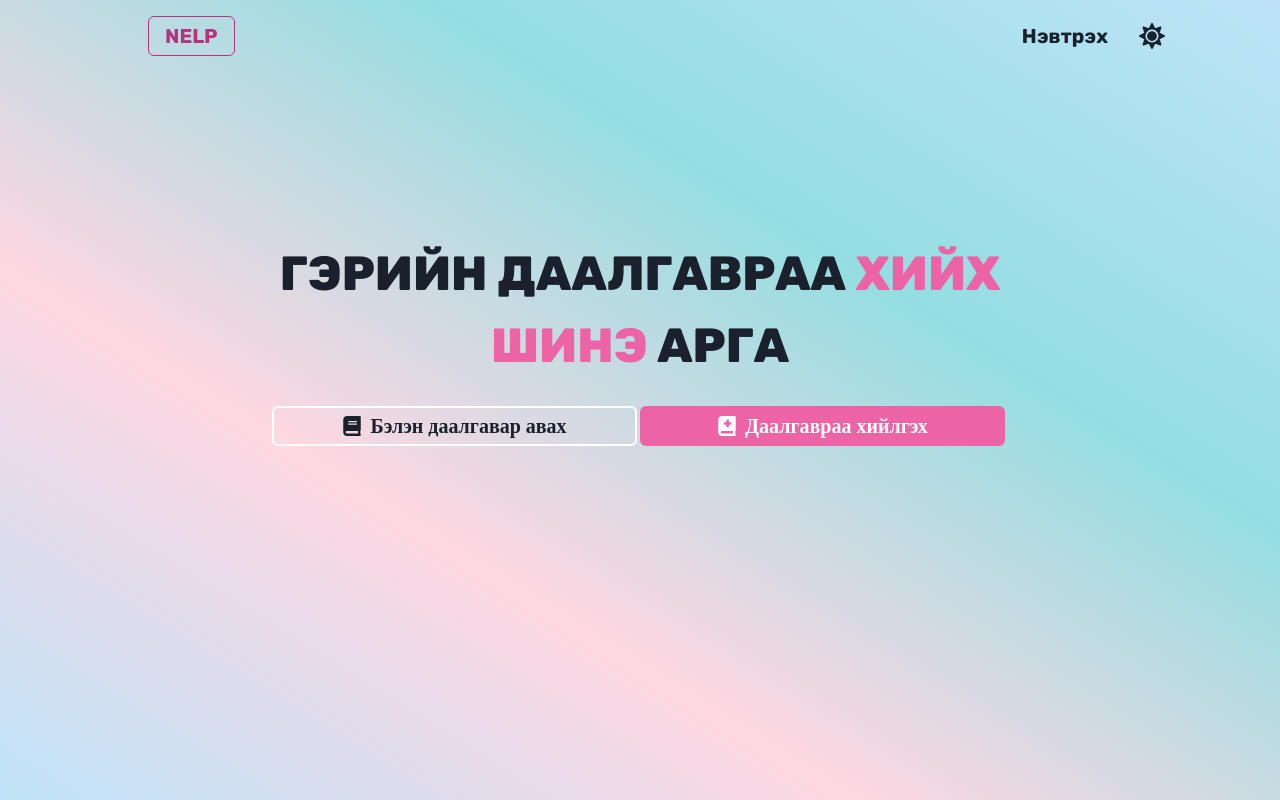
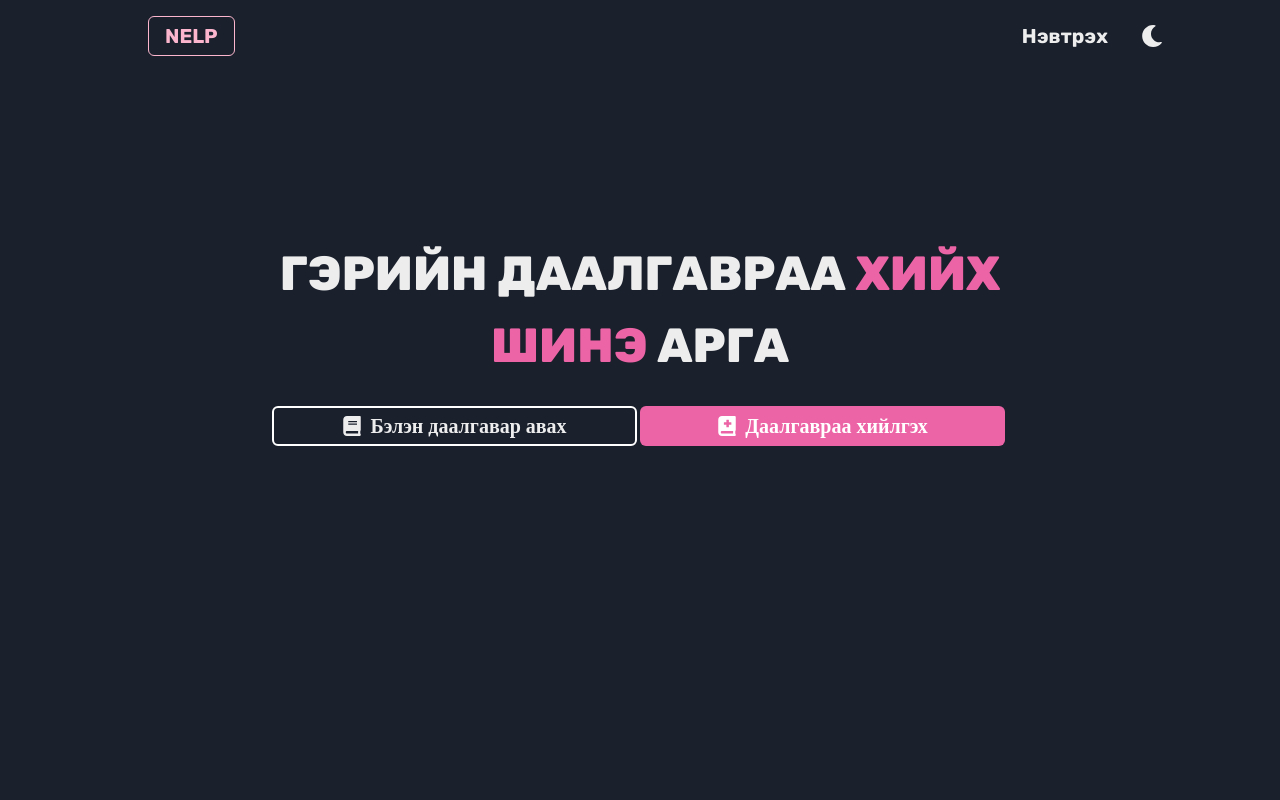
Before and after one commit to b4ljk/workum, a React (Create React App) app: page / in a window 1280 px wide. Built offline with nearby package versions, Linux system fonts and the light colour scheme; no server answers; a web font is replaced by a local one.

Commit message:
default mode is dark

```diff
--- a/src/index.jsx
+++ b/src/index.jsx
@@ -22,10 +22,7 @@ const theme = extendTheme({
 
 ReactDOM.render(
   <React.StrictMode>
-    <ChakraProvider
-      initialColorMode={theme.config.initialColorMode}
-      theme={CustomTheme}
-    >
+    <ChakraProvider theme={CustomTheme}>
       <ColorModeScript initialColorMode={theme.config.initialColorMode} />
       <App />
     </ChakraProvider>
--- a/src/utils/theme.js
+++ b/src/utils/theme.js
@@ -13,9 +13,12 @@ import "@fontsource/roboto/400.css";
 import "@fontsource/roboto/500.css";
 import "@fontsource/roboto/700.css";
 import "@fontsource/roboto/900.css";
-const CustomTheme = extendTheme({
+const config = {
   initialColorMode: "dark",
   useSystemColorMode: false,
+};
+const CustomTheme = extendTheme({
+  config,
   colors: {
     secondary: "#94dee2",
   },
```
